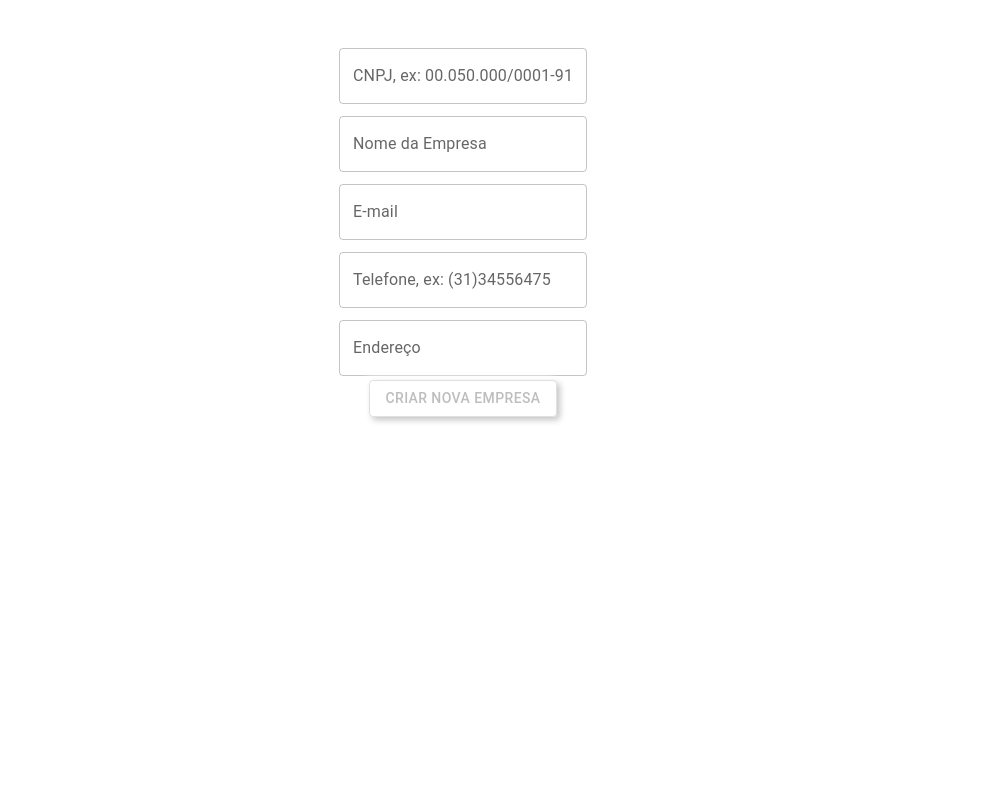
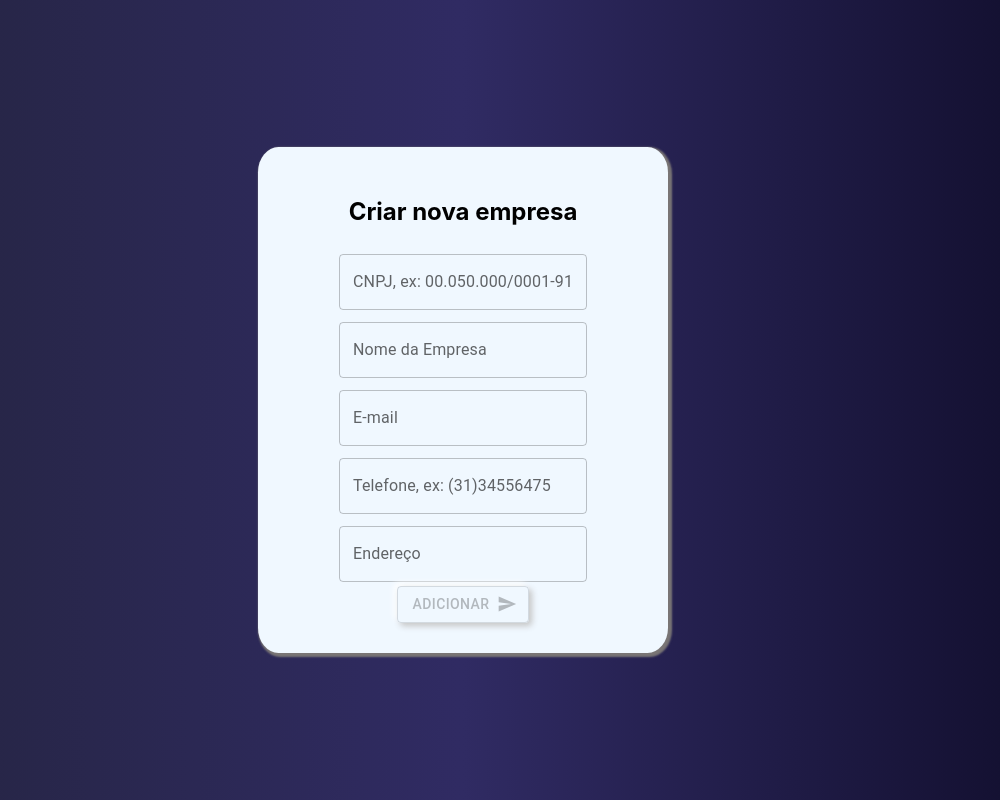
Before and after one commit to VSSSP/estrela-bet, a React (Create React App) app in the folder app/frontend/: page /create-company in a window 1280 px wide. Shown: the whole page, without its empty margins (177-1177 px from the left). Built offline with nearby package versions, Linux system fonts and the light colour scheme; no server answers.

Commit message:
finish styles in create comp and emp

```diff
--- a/app/frontend/src/pages/Company.jsx
+++ b/app/frontend/src/pages/Company.jsx
@@ -1,4 +1,5 @@
 import React, { useEffect, useState } from 'react';
+import { Link } from 'react-router-dom';
 import { getCompanyById } from '../services/request';
 
 export default function Company({ match }) {
@@ -28,6 +29,9 @@ export default function Company({ match }) {
     <div>
       <h1>{ company.name }</h1>
       { companyInfo.map((info) => <p> { info } </p>) }
+      <Link to={`/create-employee/${company.id}` }>
+          <button type="button"> Inserir novo colaborador </button>
+      </Link>
     </div>
   );
 }
--- a/app/frontend/src/pages/CreateCompany.jsx
+++ b/app/frontend/src/pages/CreateCompany.jsx
@@ -5,6 +5,7 @@ import MyContext from '../context-api';
 import TextField from '@mui/material/TextField';
 import Button from '@mui/material/Button';
 import '../styles/CreateCompOrEmp.css';
+import SendIcon from '@mui/icons-material/Send';
 
 export default function CreateCompany (props) {
   const { setLoading, setCompanies } = useContext(MyContext);
@@ -37,12 +38,15 @@ export default function CreateCompany (props) {
 
   return (
     <div className="insertNew">
-      <TextField margin="dense" id="outlined-basic" label="CNPJ, ex: 00.050.000/0001-91" variant="outlined" type="text" name="CNPJ" onChange={ handleChange } />
-      <TextField margin="dense" id="outlined-basic" label="Nome da Empresa" variant="outlined" type="text" name="name" onChange={ handleChange } />
-      <TextField margin="dense" id="outlined-basic" label="E-mail" variant="outlined" type="text" name="email" onChange={ handleChange } />
-      <TextField margin="dense" id="outlined-basic" label="Telefone, ex: (31)34556475" variant="outlined" placeholder="(DDD)40044000" type="text" name="phone" onChange={ handleChange } />
-      <TextField margin="dense" id="outlined-basic" label="Endereço" variant="outlined" type="text" name="address" onChange={ handleChange } />
-      <Button onClick={ handleClick } disabled={ enableButton() } variant="outlined">Criar nova empresa</Button>
+      <div className="createCard">
+        <h2>Criar nova empresa</h2>
+        <TextField margin="dense" id="outlined-basic" label="CNPJ, ex: 00.050.000/0001-91" variant="outlined" type="text" name="CNPJ" onChange={ handleChange } />
+        <TextField margin="dense" id="outlined-basic" label="Nome da Empresa" variant="outlined" type="text" name="name" onChange={ handleChange } />
+        <TextField margin="dense" id="outlined-basic" label="E-mail" variant="outlined" type="text" name="email" onChange={ handleChange } />
+        <TextField margin="dense" id="outlined-basic" label="Telefone, ex: (31)34556475" variant="outlined" placeholder="(DDD)40044000" type="text" name="phone" onChange={ handleChange } />
+        <TextField margin="dense" id="outlined-basic" label="Endereço" variant="outlined" type="text" name="address" onChange={ handleChange } />
+        <Button onClick={ handleClick } disabled={ enableButton() } variant="outlined" endIcon={<SendIcon />}>Adicionar</Button>
+      </div>
     </div>
   )
 }
--- a/app/frontend/src/pages/CreateEmployee.jsx
+++ b/app/frontend/src/pages/CreateEmployee.jsx
@@ -40,12 +40,15 @@ export default function CreateEmployee (props) {
 
   return (
     <div className="insertNew">
-      <TextField margin="dense" id="outlined-basic" label="CPF, ex: 074.658.952-27" variant="outlined" type="text" name="CPF" onChange={ handleChange } />
-      <TextField margin="dense" id="outlined-basic" label="Nome" variant="outlined" type="text" name="name" onChange={ handleChange } />
-      <TextField margin="dense" id="outlined-basic" label="E-mail" variant="outlined" type="text" name="email" onChange={ handleChange } />
-      <TextField margin="dense" id="outlined-basic" label="Telefone, ex: 31 998477366" variant="outlined" type="text" name="phone" onChange={ handleChange } />
-      <TextField margin="dense" id="outlined-basic" label="Endereço" variant="outlined" type="text" name="address" onChange={ handleChange } />
-      <Button onClick={ handleClick } disabled={ enableButton() } variant="outlined" endIcon={<SendIcon />}>Inserir</Button>
+      <div className="createCard">
+        <h2>Criar novo colaborador</h2>
+        <TextField margin="dense" id="outlined-basic" label="CPF, ex: 074.658.952-27" variant="outlined" type="text" name="CPF" onChange={ handleChange } />
+        <TextField margin="dense" id="outlined-basic" label="Nome" variant="outlined" type="text" name="name" onChange={ handleChange } />
+        <TextField margin="dense" id="outlined-basic" label="E-mail" variant="outlined" type="text" name="email" onChange={ handleChange } />
+        <TextField margin="dense" id="outlined-basic" label="Telefone, ex: 31 998477366" variant="outlined" type="text" name="phone" onChange={ handleChange } />
+        <TextField margin="dense" id="outlined-basic" label="Endereço" variant="outlined" type="text" name="address" onChange={ handleChange } />
+        <Button onClick={ handleClick } disabled={ enableButton() } variant="outlined" endIcon={<SendIcon />}>Adicionar</Button>
+      </div>
     </div>
   )
 }
--- a/app/frontend/src/styles/CreateCompOrEmp.css
+++ b/app/frontend/src/styles/CreateCompOrEmp.css
@@ -12,5 +12,20 @@ input {
   flex-direction: column;
   justify-content: center;
   align-items: center;
-  margin-top: 40px;
+  height: 100vh;
+  background: #0f0c29;  /* fallback for old browsers */
+  background: -webkit-linear-gradient(to right, #24243e, #302b63, #0f0c29);  /* Chrome 10-25, Safari 5.1-6 */
+  background: linear-gradient(to right, #24243e, #302b63, #0f0c29);
 }
+
+.createCard {
+  display: flex;
+  flex-direction: column;
+  justify-content: center;
+  align-items: center;
+  padding: 30px;
+  background-color: aliceblue;
+  box-shadow: 2px 2px 2px 2px rgb(121, 117, 117);
+  width: 350px;
+  border-radius: 5%;
+}
```
